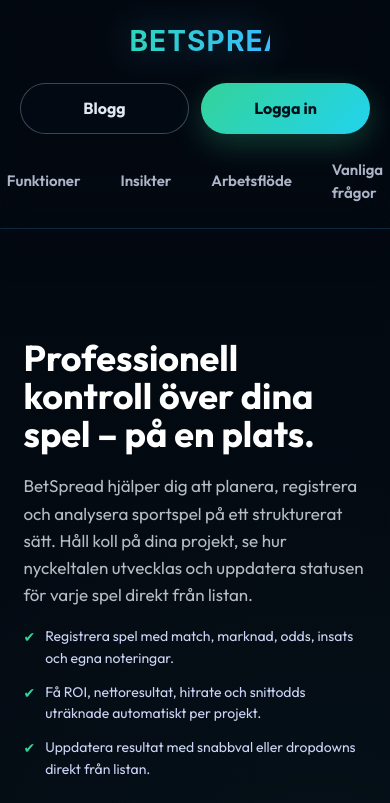
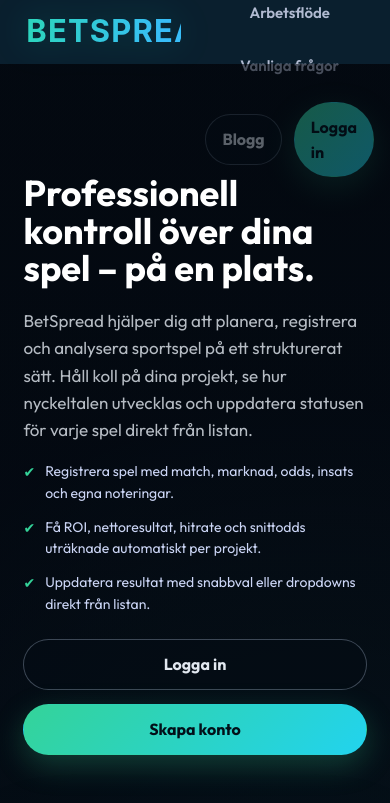
Before and after one commit to fortune14group-hub/Fortune14, a Next.js app: page / in a window 390 px wide. Shown: the top 803 px of the page. Built offline with nearby package versions, Linux system fonts and the light colour scheme.

Commit message:
Create shared header for consistent branding

```diff
--- a/app/login/page.module.css
+++ b/app/login/page.module.css
@@ -28,32 +28,17 @@
   mix-blend-mode: screen;
 }
 
-.topbar {
+.screenHeader {
   position: relative;
   z-index: 2;
-  display: flex;
-  align-items: center;
-  justify-content: space-between;
-  padding: clamp(20px, 4vw, 38px) clamp(24px, 6vw, 80px);
+  border-bottom: 1px solid rgba(148, 163, 184, 0.22);
+  box-shadow: 0 18px 40px rgba(2, 6, 23, 0.45);
 }
 
-.brand {
-  display: inline-flex;
-  align-items: center;
-  padding: 2px 0;
-}
-
-.brand:focus-visible {
-  outline: 2px solid rgba(56, 189, 248, 0.45);
-  outline-offset: 4px;
-  border-radius: 8px;
-}
-
-.brandLogo {
-  display: block;
-  width: 220px;
-  height: auto;
-  filter: drop-shadow(0 0 24px rgba(56, 189, 248, 0.4));
+@supports (padding: max(0px)) {
+  .screenHeader {
+    padding-top: max(0px, env(safe-area-inset-top));
+  }
 }
 
 .topbarLink {
@@ -483,26 +468,12 @@
 }
 
 @media (max-width: 960px) {
-  .topbar {
-    padding: 24px 24px;
-  }
-
   .shell {
     padding: 40px 24px 64px;
   }
 }
 
-@media (max-width: 900px) {
-  .brandLogo {
-    width: 188px;
-  }
-}
-
 @media (max-width: 720px) {
-  .brandLogo {
-    width: 170px;
-  }
-
   .content {
     grid-template-columns: 1fr;
   }
@@ -529,10 +500,6 @@
 }
 
 @media (max-width: 520px) {
-  .brandLogo {
-    width: 150px;
-  }
-
   .topbarLink {
     font-size: 14px;
   }
--- a/app/page.js
+++ b/app/page.js
@@ -1,5 +1,5 @@
 import Link from 'next/link';
-import Logo from '../components/Logo';
+import Header from '../components/Header';
 import styles from './page.module.css';
 
 const navLinks = [
@@ -122,10 +122,8 @@
 export default function LandingPage() {
   return (
     <div className={styles.page}>
-      <header className={styles.landingTopbar}>
-        <Link href="/" className={styles.brand} aria-label="BetSpread startsida">
-          <Logo className={styles.brandLogo} priority />
-        </Link>
+      <Header logoPriority>
+        <div className={styles.topbarContent}>
           <nav className={styles.nav} aria-label="Primär">
             {navLinks.map((link) => (
               <Link key={link.href} href={link.href} className={styles.navLink}>
@@ -141,7 +139,8 @@
               Logga in
             </Link>
           </div>
-      </header>
+        </div>
+      </Header>
 
       <main className={styles.main}>
         <section className={styles.hero} id="hero">
--- a/app/page.module.css
+++ b/app/page.module.css
@@ -31,37 +31,16 @@
   opacity: 0.55;
 }
 
-.landingTopbar {
-  position: sticky;
-  top: 0;
-  z-index: 5;
+.topbarContent {
   display: flex;
   align-items: center;
   justify-content: space-between;
-  padding: 18px 6vw;
-  background: rgba(4, 10, 18, 0.72);
-  backdrop-filter: blur(18px);
-  border-bottom: 1px solid rgba(56, 189, 248, 0.18);
-  box-shadow: 0 18px 30px rgba(2, 6, 23, 0.36);
+  gap: 18px;
+  width: 100%;
 }
 
-.brand {
-  display: inline-flex;
-  align-items: center;
-  padding: 2px 0;
-}
-
-.brand:focus-visible {
-  outline: 2px solid rgba(56, 189, 248, 0.45);
-  outline-offset: 4px;
-  border-radius: 8px;
-}
-
-.brandLogo {
-  display: block;
-  width: 220px;
-  height: auto;
-  filter: drop-shadow(0 0 18px rgba(56, 189, 248, 0.35));
+.topbarContent nav {
+  flex: 1;
 }
 
 .nav {
@@ -90,6 +69,7 @@
   display: flex;
   gap: 12px;
   align-items: center;
+  flex-shrink: 0;
 }
 
 .btn {
@@ -664,24 +644,22 @@
 }
 
 @media (max-width: 900px) {
-  .brandLogo {
-    width: 188px;
-  }
-
-  .landingTopbar {
+  .topbarContent {
+    flex-direction: column;
+    align-items: center;
     gap: 16px;
-    flex-wrap: wrap;
-    justify-content: center;
   }
 
   .nav {
-    order: 3;
     width: 100%;
     justify-content: center;
+    flex-wrap: wrap;
+    gap: 16px;
   }
 
   .topbarActions {
-    order: 2;
+    width: 100%;
+    justify-content: center;
   }
 
   .statsGrid,
@@ -691,8 +669,8 @@
 }
 
 @media (max-width: 720px) {
-  .brandLogo {
-    width: 170px;
+  .nav {
+    gap: 14px;
   }
 }
 
@@ -715,17 +693,9 @@
     height: 36px;
     font-size: 16px;
   }
-
-  .landingTopbar {
-    padding: 16px 20px;
-  }
 }
 
 @media (max-width: 520px) {
-  .brandLogo {
-    width: 150px;
-  }
-
   .heroHighlights li {
     font-size: 14px;
   }
--- /dev/null
+++ b/components/Header.jsx
@@ -0,0 +1,19 @@
+import Link from 'next/link';
+import Logo from './Logo';
+import styles from './header.module.css';
+
+export default function Header({ children, className = '', logoPriority = false }) {
+  const headerClassName = className ? `${styles.header} ${className}` : styles.header;
+  const innerClassName = children ? `${styles.inner} ${styles.innerWithContent}` : styles.inner;
+
+  return (
+    <header className={headerClassName}>
+      <div className={innerClassName}>
+        <Link href="/" aria-label="Gå till startsidan" className={styles.brand}>
+          <Logo className={styles.logo} priority={logoPriority} />
+        </Link>
+        {children ? <div className={styles.slot}>{children}</div> : null}
+      </div>
+    </header>
+  );
+}
--- a/components/Logo.jsx
+++ b/components/Logo.jsx
@@ -10,7 +10,7 @@
       width={640}
       height={200}
       className={className}
-      sizes="(max-width: 520px) 150px, (max-width: 720px) 170px, (max-width: 900px) 188px, 220px"
+      sizes="(max-width: 640px) 170px, (max-width: 768px) 200px, (max-width: 1024px) 220px, 240px"
       priority={priority}
     />
   );
--- a/components/auth-layout.module.css
+++ b/components/auth-layout.module.css
@@ -30,39 +30,17 @@
   opacity: 0.55;
 }
 
-.topbar {
+.screenHeader {
   position: relative;
   z-index: 1;
-  display: flex;
-  align-items: center;
-  justify-content: space-between;
-  gap: 18px;
-  padding: clamp(20px, 4vw, 38px) clamp(24px, 6vw, 80px);
+  border-bottom: 1px solid rgba(148, 163, 184, 0.22);
+  box-shadow: 0 18px 40px rgba(2, 6, 23, 0.45);
 }
 
 @supports (padding: max(0px)) {
-  .topbar {
-    padding-top: max(clamp(20px, 4vw, 38px), calc(env(safe-area-inset-top) + 16px));
+  .screenHeader {
+    padding-top: max(0px, env(safe-area-inset-top));
   }
-}
-
-.brand {
-  display: inline-flex;
-  align-items: center;
-  padding: 2px 0;
-}
-
-.brand:focus-visible {
-  outline: 2px solid rgba(56, 189, 248, 0.45);
-  outline-offset: 4px;
-  border-radius: 8px;
-}
-
-.brandLogo {
-  display: block;
-  width: 220px;
-  height: auto;
-  filter: drop-shadow(0 0 24px rgba(56, 189, 248, 0.45));
 }
 
 .topbarActions {
@@ -164,24 +142,6 @@
 .cardBody {
   display: grid;
   gap: 18px;
-}
-
-@media (max-width: 900px) {
-  .brandLogo {
-    width: 188px;
-  }
-}
-
-@media (max-width: 720px) {
-  .brandLogo {
-    width: 170px;
-  }
-}
-
-@media (max-width: 520px) {
-  .brandLogo {
-    width: 150px;
-  }
 }
 
 .form {
--- /dev/null
+++ b/components/header.module.css
@@ -0,0 +1,68 @@
+.header {
+  width: 100%;
+  background: #0a1f2e;
+}
+
+.inner {
+  margin: 0 auto;
+  max-width: 1152px;
+  height: 64px;
+  display: flex;
+  align-items: center;
+  justify-content: center;
+  padding: 0 16px;
+}
+
+.innerWithContent {
+  justify-content: space-between;
+  gap: 24px;
+}
+
+.brand {
+  display: block;
+  line-height: 0;
+  outline: none;
+}
+
+.brand:focus-visible {
+  outline: 2px solid rgba(56, 189, 248, 0.45);
+  outline-offset: 6px;
+  border-radius: 12px;
+}
+
+.logo {
+  display: block;
+  width: 170px;
+  max-width: 100%;
+  height: auto;
+  filter: drop-shadow(0 0 18px rgba(0, 255, 220, 0.18));
+  user-select: none;
+  -webkit-user-drag: none;
+  image-rendering: auto;
+}
+
+.slot {
+  display: flex;
+  align-items: center;
+  justify-content: flex-end;
+  flex: 1;
+  gap: 18px;
+}
+
+@media (min-width: 640px) {
+  .logo {
+    width: 200px;
+  }
+}
+
+@media (min-width: 768px) {
+  .logo {
+    width: 220px;
+  }
+}
+
+@media (min-width: 1024px) {
+  .logo {
+    width: 240px;
+  }
+}
```
Also changed, not shown: app/login/page.js (+3 -6 lines), components/AuthLayout.jsx (+3 -6 lines). Lines whose indentation alone changed are shown as unchanged.
